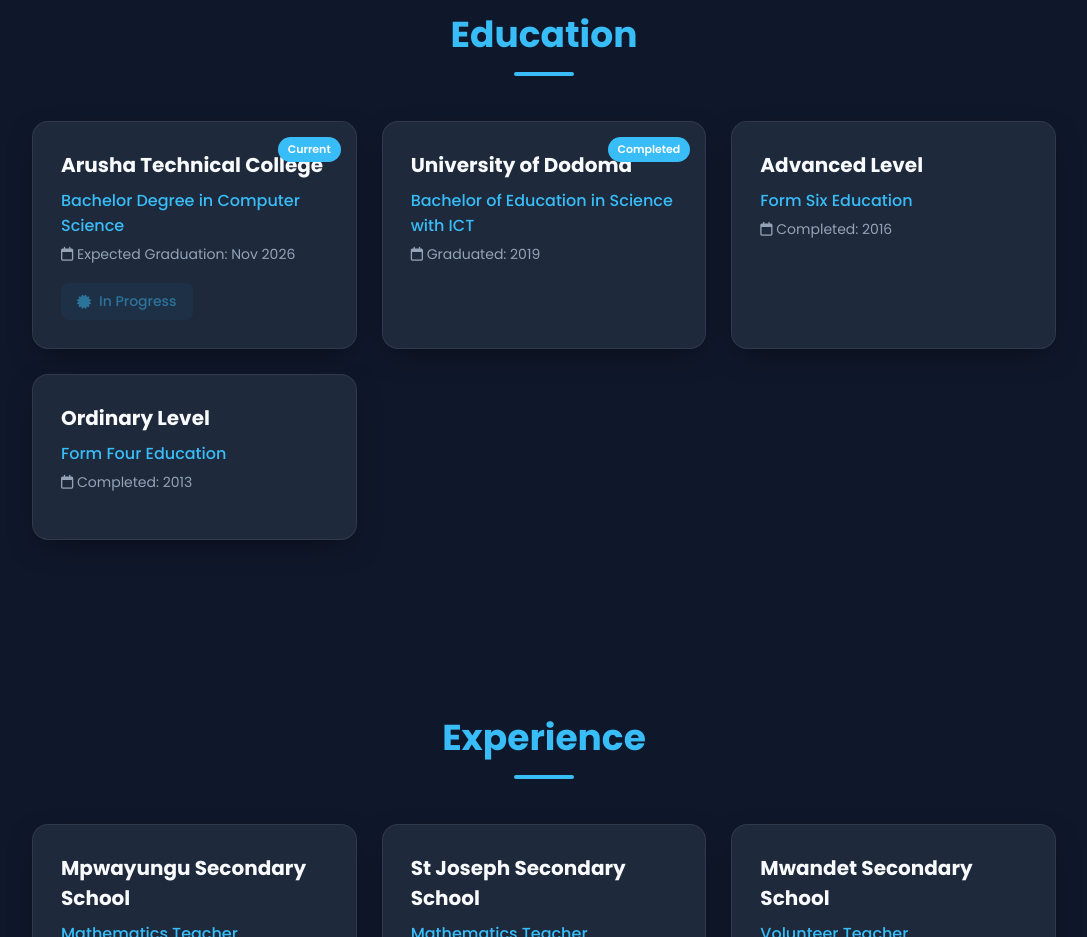
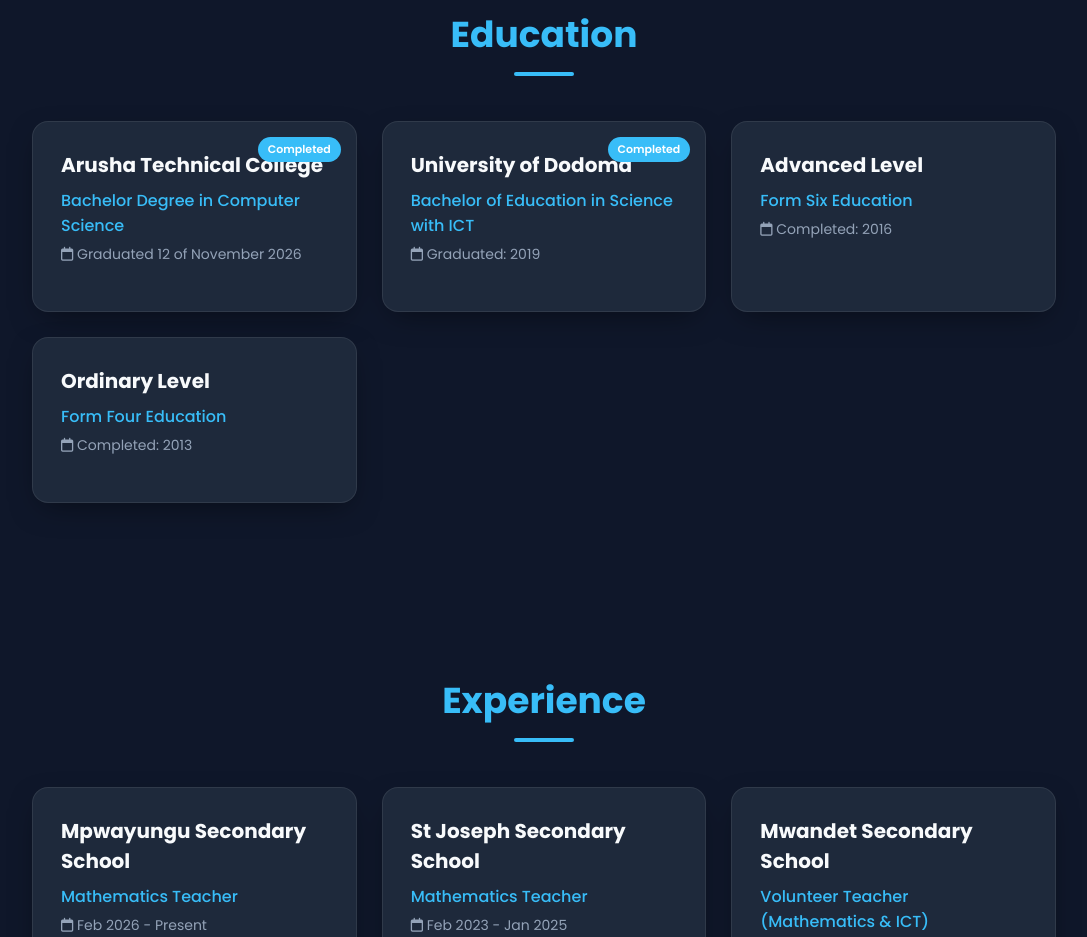
Before and after one commit to nodemakobaa/nodelius-portifolio, a plain HTML site: page index.html in a window 1280 px wide. Shown: the part 1320-2257 px from the top of the page, without its empty margins (96-1183 px from the left). Drawn offline with Linux system fonts and the light colour scheme.

Commit message:
Adding the year of complition at ATC collage

```diff
--- a/index.html
+++ b/index.html
@@ -78,11 +78,10 @@
         <h2>Education</h2>
         <div class="grid-container">
             <div class="card">
-                <span class="badge">Current</span>
+                <span class="badge">Completed</span>
                 <h3>Arusha Technical College</h3>
                 <p class="role">Bachelor Degree in Computer Science</p>
-                <p class="date"><i class="fa-regular fa-calendar"></i> Expected Graduation: Nov 2026</p>
-                <a href="#" class="cert-link disabled"><i class="fa-solid fa-certificate"></i> In Progress</a>
+                <p class="date"><i class="fa-regular fa-calendar"></i> Graduated 12 of November 2026</p>
             </div>
 
             <div class="card">
```
